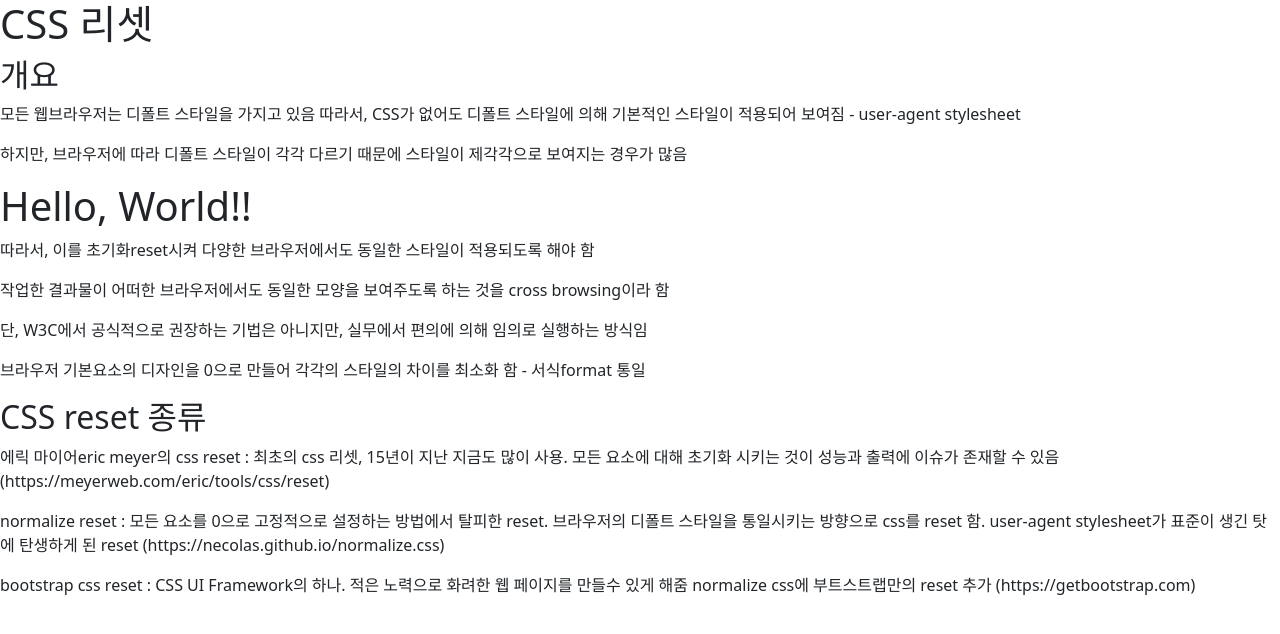
After one commit to Hy30k92/frontends, a FastAPI app: page /css/reset in a window 1280 px wide. The commit adds this page. Shown: the top 634 px of the page. Run offline with FastAPI, Linux system fonts and the light colour scheme.

Commit message:
CSS - css리셋

```diff
--- a/app/routes/css.py
+++ b/app/routes/css.py
@@ -19,3 +19,7 @@ async def selector(req: Request):
 @css_router.get('/reset')
 async def reset(req: Request):
     return templates.TemplateResponse('css/02reset.html', {'request': req})
+
+@css_router.get('/text')
+async def text(req: Request):
+    return templates.TemplateResponse('css/03text.html', {'request': req})
--- /dev/null
+++ b/views/templates/css/02reset.html
@@ -0,0 +1,98 @@
+<!DOCTYPE html>
+<html lang="ko">
+<head>
+    <meta charset="UTF-8">
+    <meta name="viewport" content="width=device-width, initial-scale=1"> <!-- 보는방식(폰,pc 에 따라 스케일링해줌 -->
+    <title>CSS 리셋</title>
+    <link href="https://cdn.jsdelivr.net/npm/bootstrap@5.3.3/dist/css/bootstrap.min.css" rel="stylesheet" integrity="sha384-QWTKZyjpPEjISv5WaRU9OFeRpok6YctnYmDr5pNlyT2bRjXh0JMhjY6hW+ALEwIH" crossorigin="anonymous">
+
+<!--    <link rel="stylesheet" href="/static/css/normalize.css">-->
+
+<!--   <style>html, body, div, span, applet, object, iframe,-->
+<!--    h1, h2, h3, h4, h5, h6, p, blockquote, pre,-->
+<!--    a, abbr, acronym, address, big, cite, code,-->
+<!--    del, dfn, em, img, ins, kbd, q, s, samp,-->
+<!--    small, strike, strong, sub, sup, tt, var,-->
+<!--    b, u, i, center,-->
+<!--    dl, dt, dd, ol, ul, li,-->
+<!--    fieldset, form, label, legend,-->
+<!--    table, caption, tbody, tfoot, thead, tr, th, td,-->
+<!--    article, aside, canvas, details, embed,-->
+<!--    figure, figcaption, footer, header, hgroup,-->
+<!--    menu, nav, output, ruby, section, summary,-->
+<!--    time, mark, audio, video {-->
+<!--    margin: 0;-->
+<!--    padding: 0;-->
+<!--    border: 0;-->
+<!--    font-size: 100%;-->
+<!--    font: inherit;-->
+<!--    vertical-align: baseline;-->
+<!--    }-->
+
+<!--    /* HTML5 display-role reset for older browsers */-->
+<!--     article, aside, details, figcaption, figure,-->
+<!--    footer, header, hgroup, menu, nav, section {-->
+<!--    display: block;-->
+<!--    }-->
+<!--    body {-->
+<!--    line-height: 1;-->
+<!--    }-->
+<!--    ol, ul {-->
+<!--    list-style: none;-->
+<!--    }-->
+<!--    blockquote, q {-->
+<!--    quotes: none;-->
+<!--    }-->
+<!--    blockquote:before, blockquote:after,-->
+<!--    q:before, q:after {-->
+<!--    content: '';-->
+<!--    content: none;-->
+<!--    }-->
+<!--    table {-->
+<!--    border-collapse: collapse;-->
+<!--    border-spacing: 0;-->
+<!--    } -->
+<!--   </style>-->
+</head>
+    <body>
+    <h1>CSS 리셋</h1>
+    <h2>개요</h2>
+    <p>모든 웹브라우저는 디폴트 스타일을 가지고 있음
+        따라서, CSS가 없어도 디폴트 스타일에 의해 기본적인
+        스타일이 적용되어 보여짐 - user-agent stylesheet</p>
+
+    <p>하지만, 브라우저에 따라 디폴트 스타일이 각각
+        다르기 때문에 스타일이 제각각으로 보여지는 경우가 많음</p>
+
+    <h1>Hello, World!!</h1>
+
+    <p>따라서, 이를 초기화reset시켜 다양한 브라우저에서도
+        동일한 스타일이 적용되도록 해야 함</p>
+
+    <p>작업한 결과물이 어떠한 브라우저에서도 동일한 모양을
+        보여주도록 하는 것을 cross browsing이라 함</p>
+
+    <p>단, W3C에서 공식적으로 권장하는 기법은 아니지만,
+        실무에서 편의에 의해 임의로 실행하는 방식임</p>
+
+    <p>브라우저 기본요소의 디자인을 0으로 만들어
+        각각의 스타일의 차이를 최소화 함 - 서식format 통일</p>
+
+    <h2>CSS reset 종류</h2>
+    <p>에릭 마이어eric meyer의 css reset : 최초의 css 리셋,
+        15년이 지난 지금도 많이 사용. 모든 요소에 대해 초기화
+        시키는 것이 성능과 출력에 이슈가 존재할 수 있음
+        (https://meyerweb.com/eric/tools/css/reset)</p>
+
+    <p>normalize reset : 모든 요소를 0으로 고정적으로
+        설정하는 방법에서 탈피한 reset.
+        브라우저의 디폴트 스타일을 통일시키는 방향으로 css를 reset 함.
+        user-agent stylesheet가 표준이 생긴 탓에 탄생하게 된 reset
+        (https://necolas.github.io/normalize.css)</p>
+
+    <p>bootstrap css reset : CSS UI Framework의 하나.
+        적은 노력으로 화려한 웹 페이지를 만들수 있게 해줌
+        normalize css에 부트스트랩만의 reset 추가
+        (https://getbootstrap.com)</p>
+</body>
+</html>
--- a/views/templates/css/index.html
+++ b/views/templates/css/index.html
@@ -3,12 +3,14 @@
 <head>
     <meta charset="UTF-8">
     <title>CSS</title>
+
 </head>
 <body>
     <h1>CSS</h1>
     <ul>
         <li>01 - CSS 선택자 [<a href="/css/selector">이동</a>]</li>
         <li>02 - CSS 리셋 [<a href="/css/reset">이동</a>]</li>
+        <li>03 - CSS 텍스트 [<a href="/css/text">이동</a>]</li>
     </ul>
 </body>
 </html>
```
Also changed, not shown: views/static/css/normalize.css (added).
